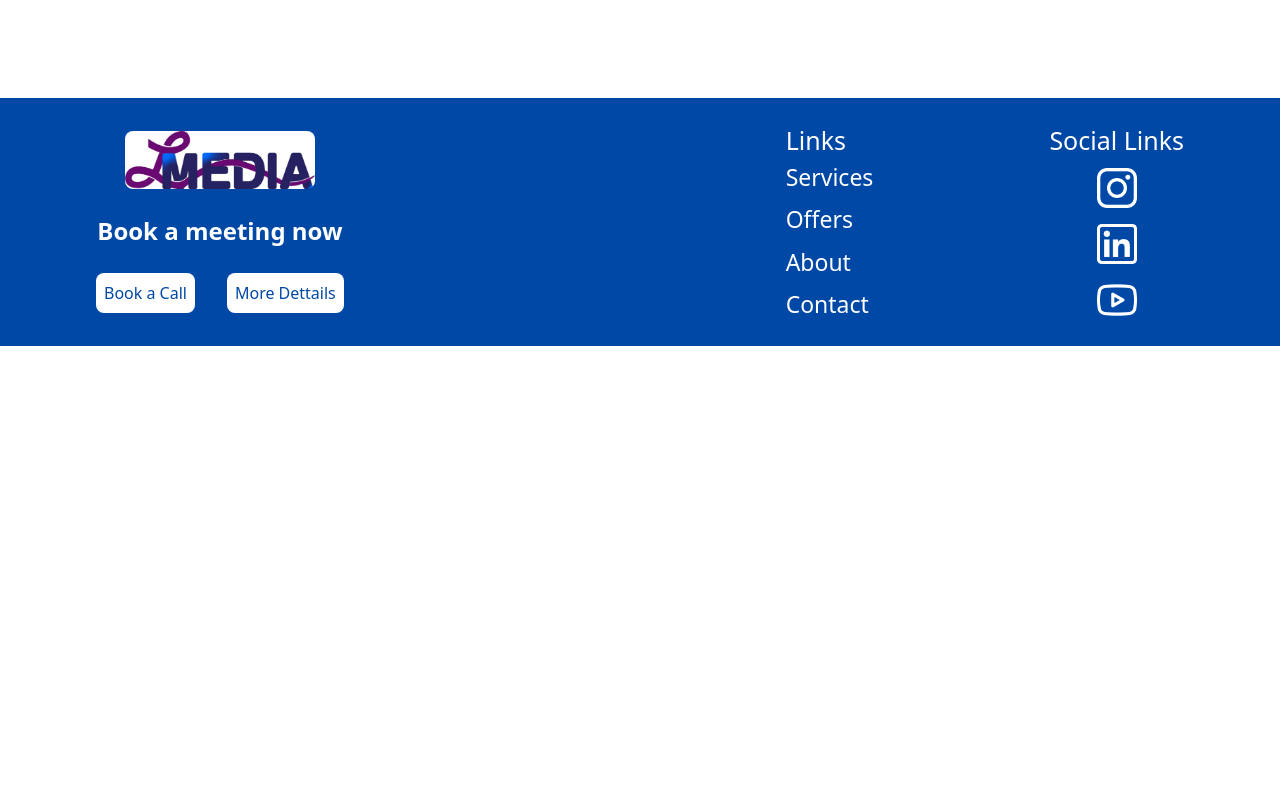
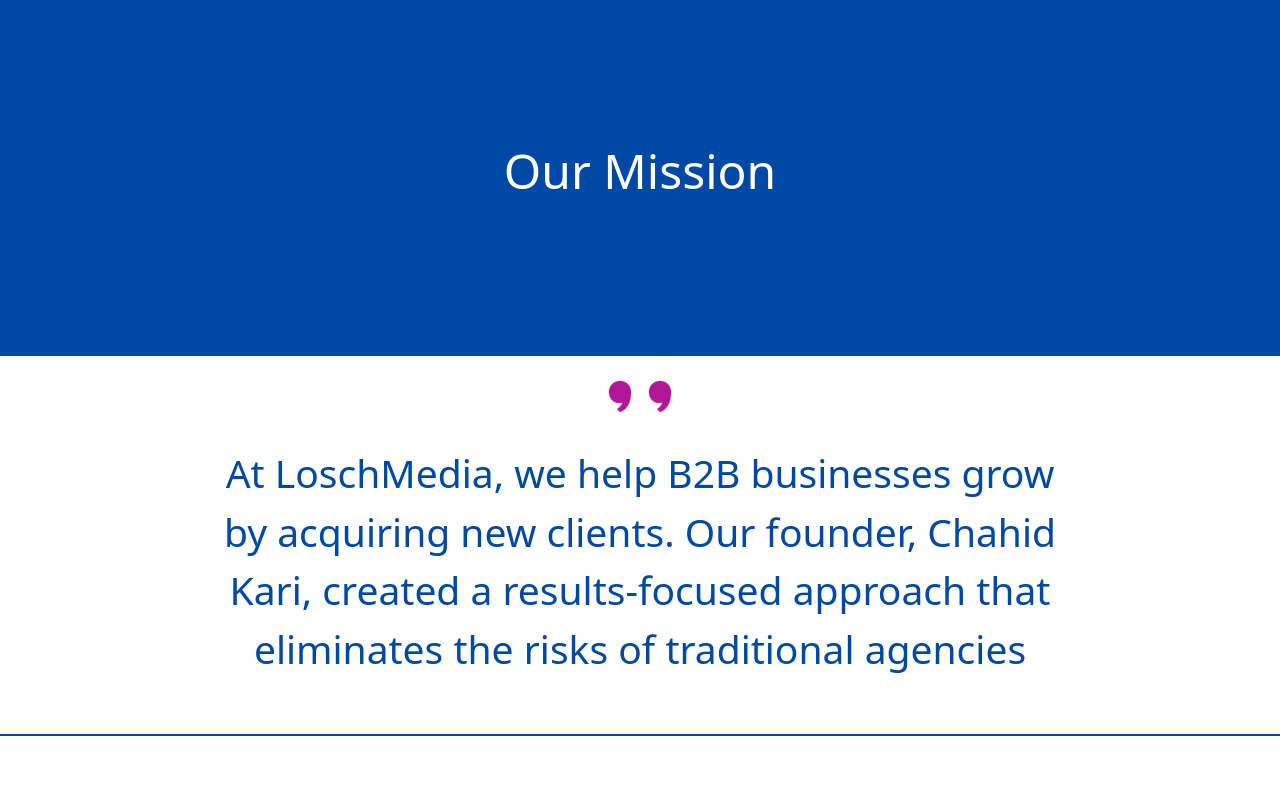
Before and after one commit to ayouub-bk/LoschMedia_Agency, a React (Vite) app: page /About in a window 1280 px wide. Shown: the part 800-1600 px from the top of the page. Before the commit the page ends 1146 px from the top, so only its background shows below. Built offline with nearby package versions, Linux system fonts and the light colour scheme.

Commit message:
completed our-mission section

```diff
--- a/src/pages/About.jsx
+++ b/src/pages/About.jsx
@@ -1,5 +1,6 @@
 import React from "react";
 import Button from "../Components/Ui/Button";
+import commas from "../assets/icons/icons8-comma-100.png";
 
 const About = () => {
   return (
@@ -16,8 +17,30 @@
           <Button />
         </div>
       </header>
+      <div className="our-mission  ">
+        <div className="h-[250px] tablet:h-[420px] desktop:h-[370px] bg-secondary flex justify-center items-center ">
+          <h1 className=" text-primary text-[31px] tablet:text-[48px] ">
+            Our Mission
+          </h1>
+        </div>
+        <div className="flex flex-col items-center text-center justify-center p-4 gap-8  ">
+          <div className="flex">
+            <img src={commas} height="67" width="40" alt="" />
+            <img src={commas} height="67" width="40" alt="" />
+          </div>
 
-      <div className="tablet:p-8 desktop:p-14 p-4 "></div>
+          <p className="w-[80%] tablet:w-[70%]  tablet:text-[39px] text-[30px] text-secondary ">
+            At LoschMedia, we help B2B businesses grow by acquiring new clients.
+            Our founder, Chahid Kari, created a results-focused approach that
+            eliminates the risks of traditional agencies
+          </p>
+        </div>
+      </div>
+      <div className="bg-secondary h-[2px] w-full my-10">
+        <span className="opacity-0">.</span>
+      </div>
+
+      <div className="tablet:p-8 desktop:p-14 p-4  "></div>
     </>
   );
 };
```
